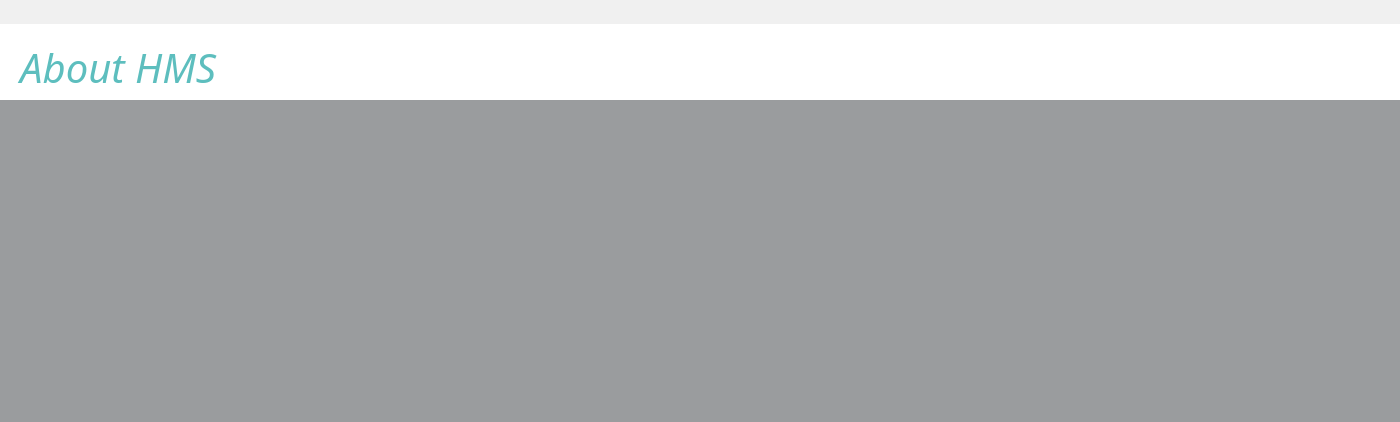
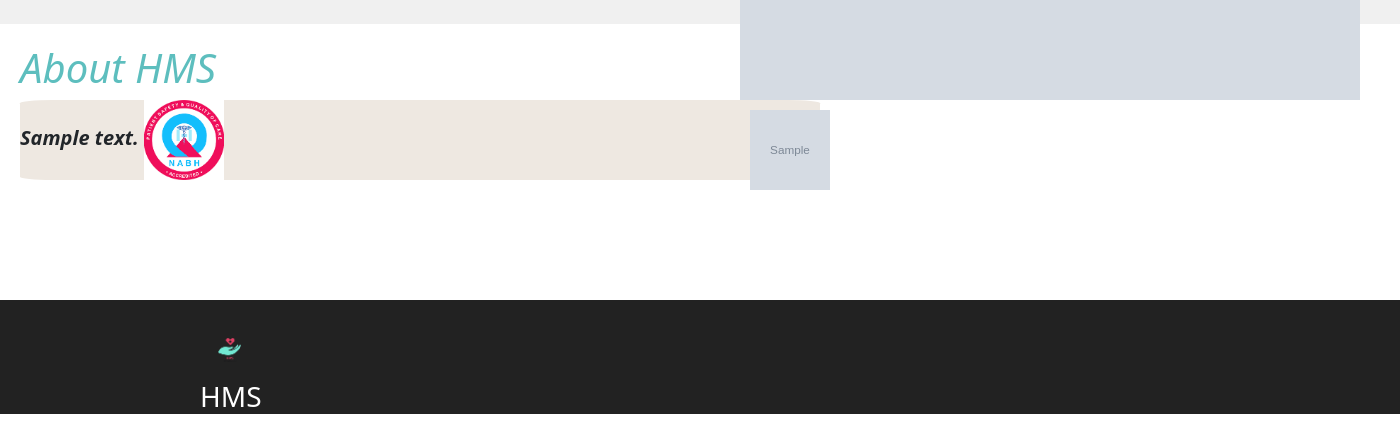
Before and after one commit to SATL-hub/HMS-Hospital-Management-System, a Django app: page / in a window 1400 px wide. Shown: the part 712-1134 px from the top of the page. Before the commit the page ends 812 px from the top, so only its background shows below. Run offline with Django 5.2, Linux system fonts and the light colour scheme; tables that the repository leaves empty hold one stand-in row (values such as "Sample post"); grey boxes marked "Sample" are stand-in pictures.

Commit message:
add images and content to about us page and create model for about

```diff
--- a/HMS/patient/admin.py
+++ b/HMS/patient/admin.py
@@ -1,3 +1,5 @@
 from django.contrib import admin
+from .models import *
 
 # Register your models here.
+admin.site.register(Abouthms)
--- a/HMS/patient/models.py
+++ b/HMS/patient/models.py
@@ -1,3 +1,6 @@
 from django.db import models
 
 # Create your models here.
+class Abouthms(models.Model):
+    content=models.CharField(max_length=10000)
+    images=models.CharField(max_length=10000)
--- a/HMS/patient/static/css/style.css
+++ b/HMS/patient/static/css/style.css
@@ -19,3 +19,109 @@ h1{
     font-style: italic;
     font-weight: bold;
 }
+.about-left{
+    /* padding-right: 800px; */
+    background-color: rgb(238, 232, 225);
+    width: 800px;
+    font-size: 20px;
+    border-radius: 4%;
+}
+
+* {
+    box-sizing: border-box;
+  }
+
+  /* Position the image container (needed to position the left and right arrows) */
+  .container {
+    position: relative;
+    padding-left: 700px;
+    /* margin-right: -50px; */
+    margin-top: -480px;
+  }
+
+  /* Hide the images by default */
+  .mySlides {
+    display: none;
+  }
+
+  /* Add a pointer when hovering over the thumbnail images */
+  .cursor {
+    cursor: pointer;
+  }
+
+  /* Next & previous buttons */
+  .prev,
+  .next {
+    cursor: pointer;
+    position: absolute;
+    top: 40%;
+    width: auto;
+    padding: 16px;
+    margin-top: -50px;
+    color: white;
+    font-weight: bold;
+    font-size: 20px;
+    border-radius: 0 3px 3px 0;
+    user-select: none;
+    -webkit-user-select: none;
+  }
+
+  /* Position the "next button" to the right */
+  .next {
+    right: 0;
+    border-radius: 3px 0 0 3px;
+  }
+
+  /* On hover, add a black background color with a little bit see-through */
+  .prev:hover,
+  .next:hover {
+    background-color: rgba(0, 0, 0, 0.8);
+  }
+
+  /* Number text (1/3 etc) */
+  .numbertext {
+    color: #f2f2f2;
+    font-size: 12px;
+    padding: 8px 12px;
+    position: absolute;
+    top: 0;
+  }
+
+  /* Container for image text */
+  .caption-container {
+    text-align: center;
+    background-color: #222;
+    padding: 2px 16px;
+    color: white;
+  }
+
+  .row:after {
+    content: "";
+    display: table;
+    clear: both;
+  }
+
+  /* Six columns side by side */
+  .column {
+    float: left;
+    width: 16.66%;
+  }
+
+  /* Add a transparency effect for thumnbail images */
+  .demo {
+    opacity: 0.6;
+  }
+
+  .active,
+  .demo:hover {
+    opacity: 1;
+  }
+  footer{
+    background-color: #222;
+    margin-top: 100px;
+    color: white;
+  }
+  .footcontact{
+    padding-left: 200px;
+    padding-top: 20px;
+  }
--- /dev/null
+++ b/HMS/patient/static/js/about.js
@@ -0,0 +1,30 @@
+let slideIndex = 1;
+showSlides(slideIndex);
+
+// Next/previous controls
+function plusSlides(n) {
+  showSlides(slideIndex += n);
+}
+
+// Thumbnail image controls
+function currentSlide(n) {
+  showSlides(slideIndex = n);
+}
+
+function showSlides(n) {
+  let i;
+  let slides = document.getElementsByClassName("mySlides");
+  let dots = document.getElementsByClassName("demo");
+  let captionText = document.getElementById("caption");
+  if (n > slides.length) {slideIndex = 1}
+  if (n < 1) {slideIndex = slides.length}
+  for (i = 0; i < slides.length; i++) {
+    slides[i].style.display = "none";
+  }
+  for (i = 0; i < dots.length; i++) {
+    dots[i].className = dots[i].className.replace(" active", "");
+  }
+  slides[slideIndex-1].style.display = "block";
+  dots[slideIndex-1].className += " active";
+  captionText.innerHTML = dots[slideIndex-1].alt;
+}
--- a/HMS/patient/templates/base.html
+++ b/HMS/patient/templates/base.html
@@ -81,5 +81,13 @@
 
     <!-- Bootstrap JS Bundle -->
     <script src="https://cdn.jsdelivr.net/npm/bootstrap@5.3.0-alpha1/dist/js/bootstrap.bundle.min.js"></script>
+    <script src="{% static 'js/about.js' %}"></script>
+
 </body>
+<footer>
+    <div class="footcontact">
+        <img src="{% static 'images/HMS1.png' %}" style="width: 60px;height: 60px;">
+       <h3> HMS</h3>
+    </div>
+</footer>
 </html>
--- a/HMS/patient/templates/home.html
+++ b/HMS/patient/templates/home.html
@@ -3,10 +3,45 @@
 {% load static %}
 
 
-    <div class="flex-container">
-        <img src="{% static 'images/basebanner.png' %}" alt="Sample Image">
+<div class="flex-container">
+    <img src="{% static 'images/basebanner.png' %}" alt="Sample Image">
+</div>
+<div>
+<div class="about-head">
+    <h1>About HMS</h1>
+    <div class="about-left">
+        {{content|safe}}
+        <img src="{% static 'images/licence1.png' %}" style="width: 80px;height: 80px;">
     </div>
-    <div class="about-head">
-    <h1>About HMS</h1>
 </div>
+<div class="container">
+
+
+    {% for i in images %}
+    <div class="mySlides">
+        <div class="numbertext">{{ forloop.counter }}/{{t_c}}</div>
+        <img src="{% static 'images/' %}{{ i }}" style="width:620px;height: 400px;">
+    </div>
+    {% endfor %}
+    <!-- Next and previous buttons -->
+    <a class="prev" onclick="plusSlides(-1)">&#10094;</a>
+    <a class="next" onclick="plusSlides(1)">&#10095;</a>
+
+    <!-- Image text -->
+    <!-- <div class="caption-container">
+        <p id="caption"></p>
+    </div> -->
+
+    <!-- Thumbnail images -->
+    <div class="row">
+        {% for i in images %}
+        <div class="column">
+            <img class="demo cursor" src="{% static 'images/' %}{{ i }}" style="width:100px;height: 100px;padding: 10px;"
+                onclick="currentSlide(forloop.counter)" alt="The Woods">
+        </div>
+        {% endfor %}
+    </div>
+</div>
+</div>
+
 {% endblock %}
--- a/HMS/patient/views.py
+++ b/HMS/patient/views.py
@@ -1,9 +1,14 @@
 from django.shortcuts import render
-
+from .models import *
 # Create your views here.
 # def home(request):
 #     return render(request,'home.html',{'activetab':'home'})
 
 
 def about(request):
-    return render(request,'home.html',{'activetab':'about'})
+    a=Abouthms.objects.all().first()
+    content=a.content
+    images=a.images.split(",")
+    print("content",content)
+    print("images",len(images))
+    return render(request,'home.html',{'activetab':'about','content':content,'images':images,'t_c':len(images)})
```
Also changed, not shown: HMS/HMS/settings.py (+5 -2 lines), HMS/db.sqlite3, HMS/patient/migrations/0001_initial.py (added), HMS/patient/static/images/about1.jpg (added), HMS/patient/static/images/about2.jpg (added), HMS/patient/static/images/about3.jpg (added), HMS/patient/static/images/about4.jpg (added), HMS/patient/static/images/about5.jpg (added), HMS/patient/static/images/licence1.png (added).
